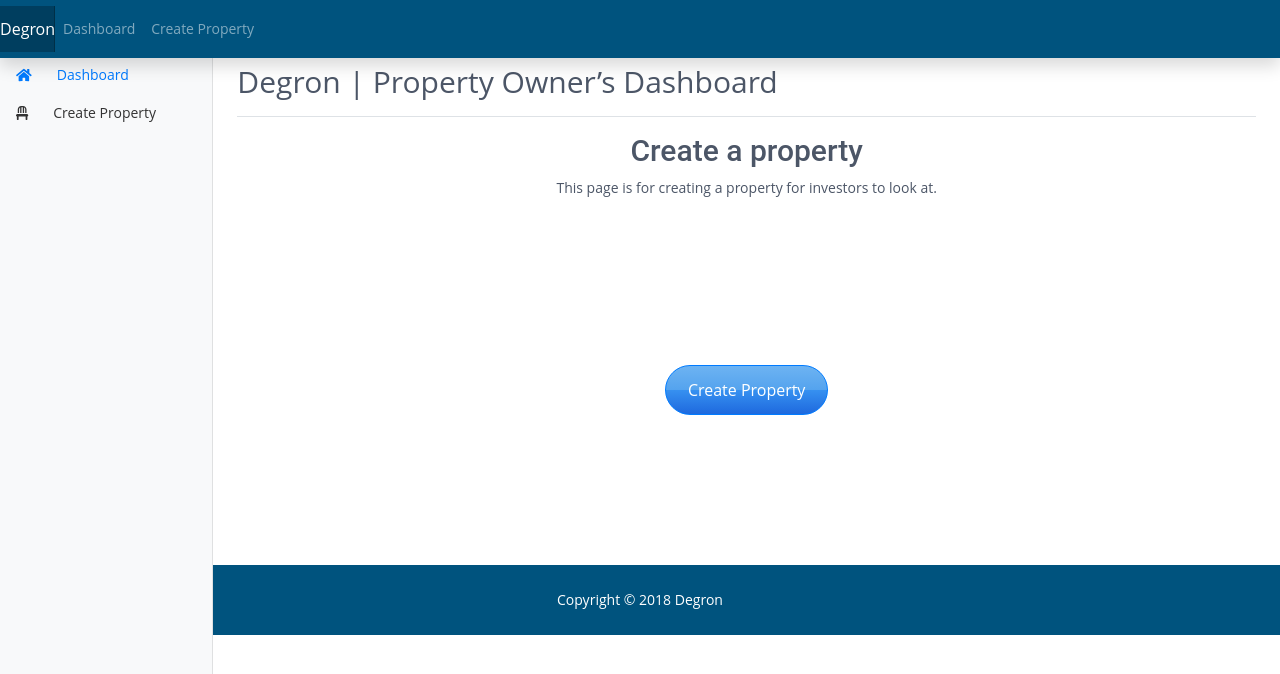
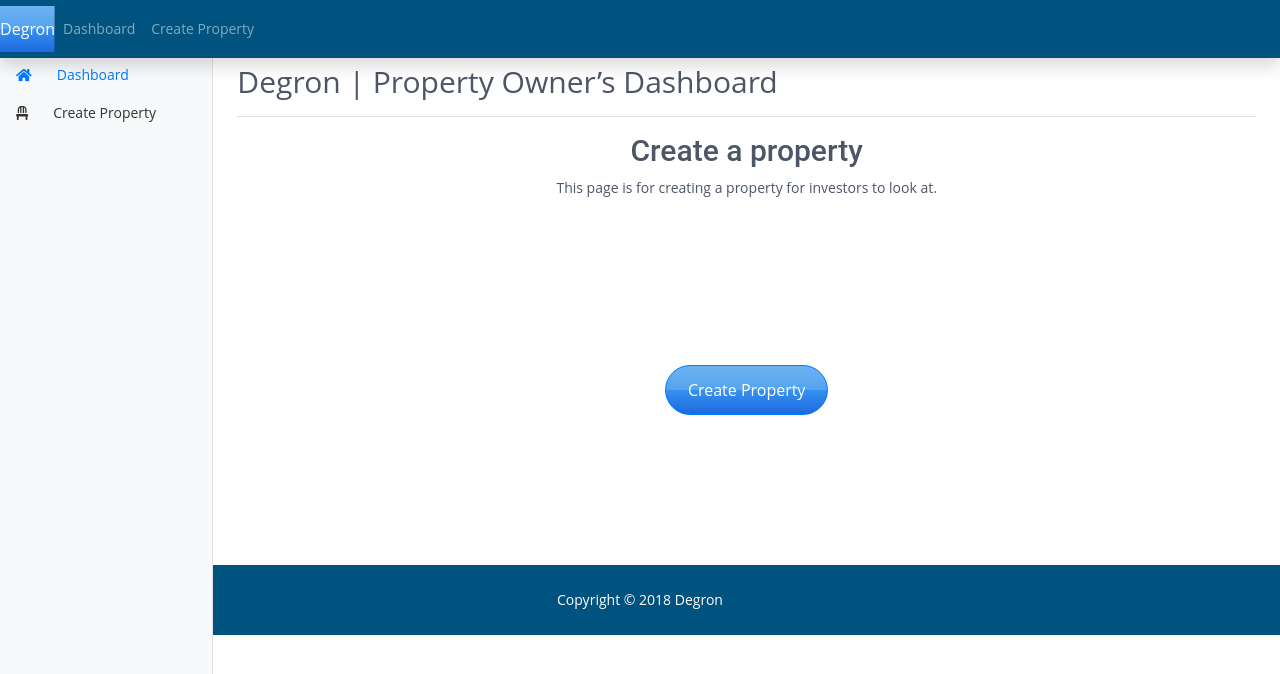
Before and after one commit to CRESTOBlockchain/everiTokenDapp, a React (Create React App) app in the folder client/: page /OwnersDashboard in a window 1280 px wide. Shown: the top 674 px of the page. Built offline with nearby package versions, Linux system fonts and the light colour scheme.

Commit message:
css update

```diff
--- a/client/src/components/investors/css/sidebar.css
+++ b/client/src/components/investors/css/sidebar.css
@@ -78,7 +78,7 @@ body {
     padding-top: .75rem;
     padding-bottom: .75rem;
     font-size: 1rem;
-    background-color: rgba(0, 0, 0, .25);
+    background: linear-gradient(to bottom, rgba(109,179,242,1) 0%,rgba(84,163,238,1) 50%,rgba(54,144,240,1) 51%,rgba(30,105,222,1) 100%);
     box-shadow: inset -1px 0 0 rgba(0, 0, 0, .25);
 }
 
```
